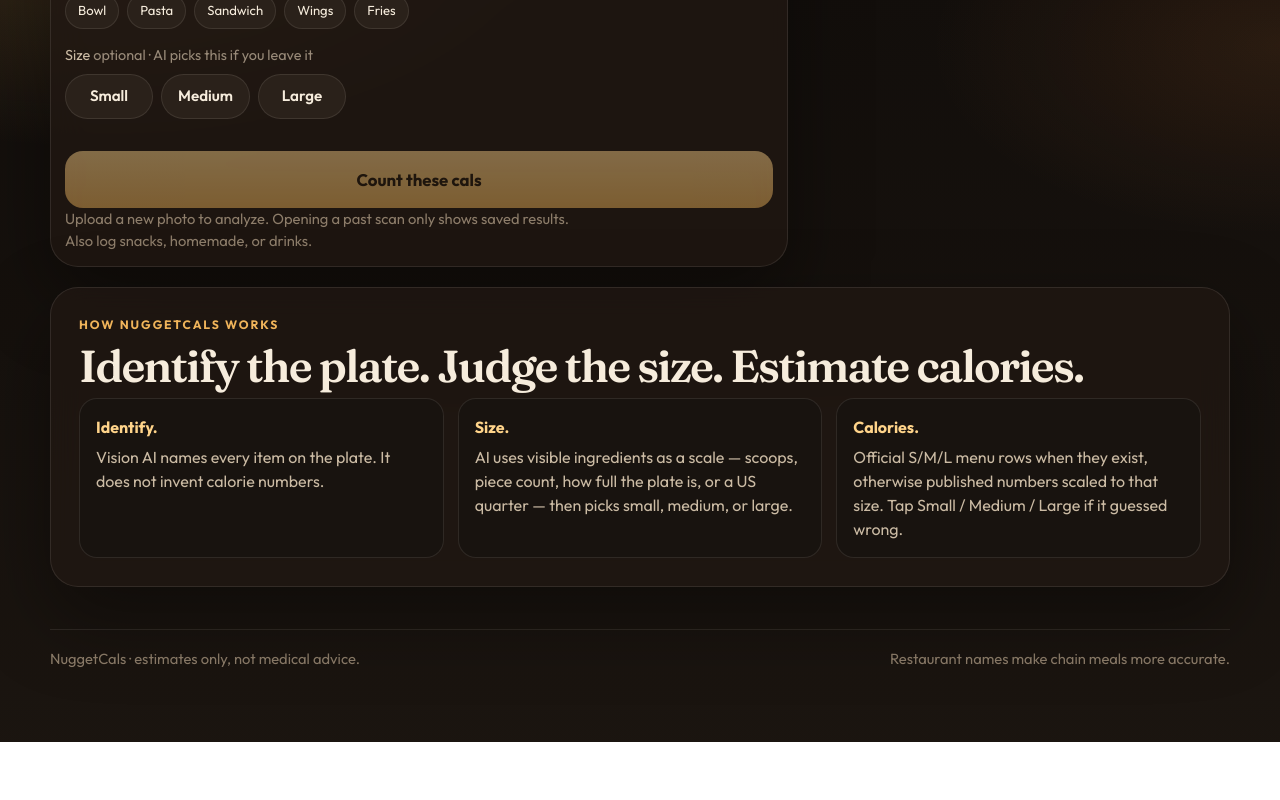
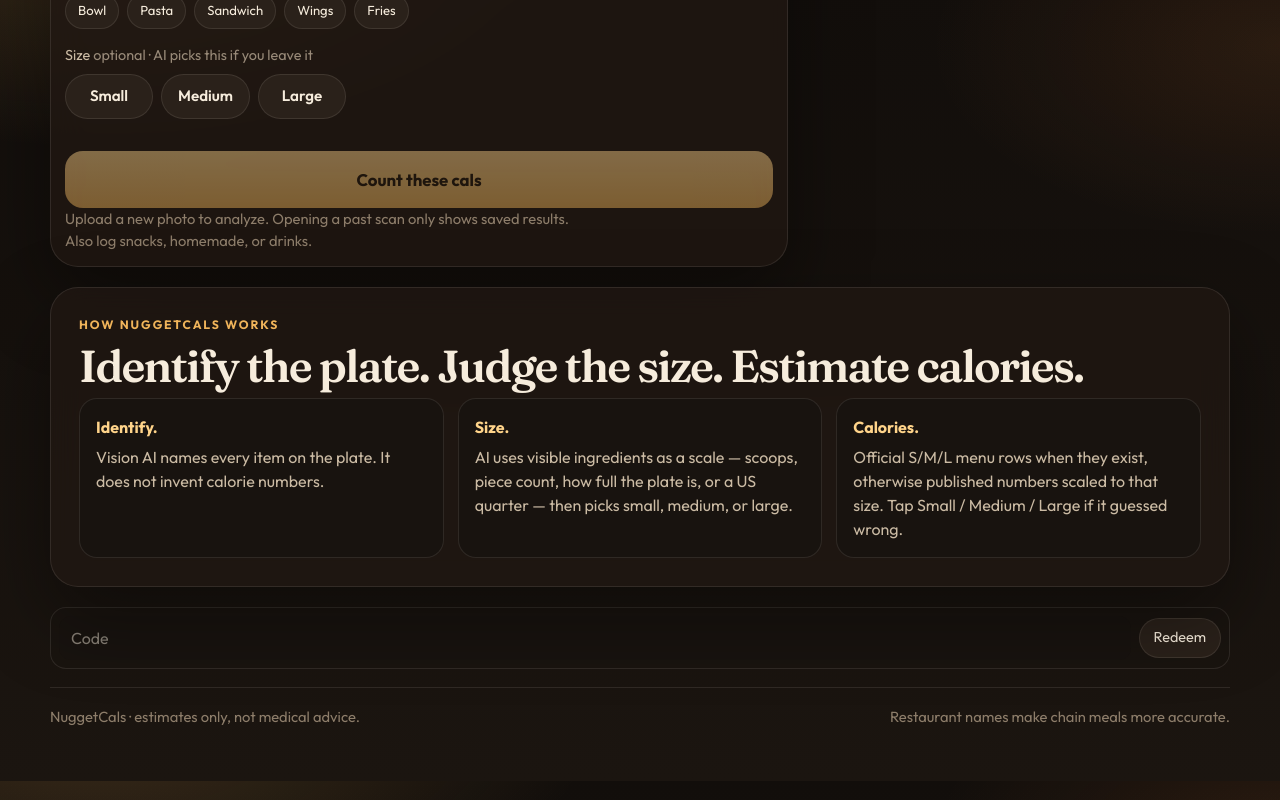
Before and after one commit to FrenchyX10/nuggetcals, a Next.js app: page / in a window 1280 px wide. Shown: the part 1619-2419 px from the top of the page. Before the commit the page ends 2361 px from the top, so only its background shows below. Built offline with nearby package versions, Linux system fonts and the light colour scheme.

Commit message:
Add a compact code box at the bottom of Meals.
Just enough room to type a code and tap Redeem.

```diff
--- a/app/globals.css
+++ b/app/globals.css
@@ -811,11 +811,46 @@
   animation: sweep 1.4s ease-in-out infinite;
 }
 
+.code-strip {
+  display: grid;
+  grid-template-columns: 1fr auto;
+  gap: 8px;
+  align-items: center;
+  margin: 20px 0 0;
+  padding: 8px;
+  border: 1px solid var(--line);
+  border-radius: 16px;
+  background: rgba(27, 21, 16, 0.7);
+}
+
+.code-strip input {
+  min-width: 0;
+  border: 0;
+  border-radius: 12px;
+  background: #18130f;
+  color: var(--ink);
+  padding: 10px 12px;
+  font-size: 16px;
+  outline: none;
+}
+
+.code-strip .ghost {
+  min-height: 40px;
+  padding: 8px 14px;
+}
+
+.code-strip-note {
+  grid-column: 1 / -1;
+  margin: 0;
+  font-size: 0.82rem;
+  color: var(--gold-2);
+}
+
 .footer {
   display: flex;
   justify-content: space-between;
   gap: 20px;
-  margin-top: 42px;
+  margin-top: 18px;
   max-width: none;
   padding-top: 18px;
   border-top: 1px solid var(--line);
--- a/components/BitewiseApp.tsx
+++ b/components/BitewiseApp.tsx
@@ -29,6 +29,7 @@
   SIZE_LABEL,
   type PortionSize,
 } from "@/lib/portion-size";
+import { redeemCode } from "@/lib/nugget";
 
 const RESTAURANTS = [
   "Chipotle",
@@ -94,6 +95,8 @@
   const [keyDraft, setKeyDraft] = useState("");
   const [savingKey, setSavingKey] = useState(false);
   const [sizeHint, setSizeHint] = useState<PortionSize | "">("");
+  const [code, setCode] = useState("");
+  const [codeNote, setCodeNote] = useState<string | null>(null);
 
   useEffect(() => {
     setHistory(loadHistory());
@@ -762,6 +765,41 @@
         </section>
       </main>
 
+      <section className="code-strip" aria-label="Redeem a code">
+        <input
+          value={code}
+          onChange={(event) => {
+            setCode(event.target.value);
+            setCodeNote(null);
+          }}
+          onKeyDown={(event) => {
+            if (event.key !== "Enter") return;
+            const result = redeemCode(code);
+            setCodeNote(result.message);
+            if (result.ok) setCode("");
+          }}
+          placeholder="Code"
+          maxLength={40}
+          autoCapitalize="off"
+          autoCorrect="off"
+          spellCheck={false}
+          aria-label="Nugget code"
+        />
+        <button
+          type="button"
+          className="ghost"
+          disabled={code.trim().length < 2}
+          onClick={() => {
+            const result = redeemCode(code);
+            setCodeNote(result.message);
+            if (result.ok) setCode("");
+          }}
+        >
+          Redeem
+        </button>
+        {codeNote ? <p className="code-strip-note">{codeNote}</p> : null}
+      </section>
+
       <footer className="footer">
         <p>NuggetCals · estimates only, not medical advice.</p>
         <p>Restaurant names make chain meals more accurate.</p>
```
